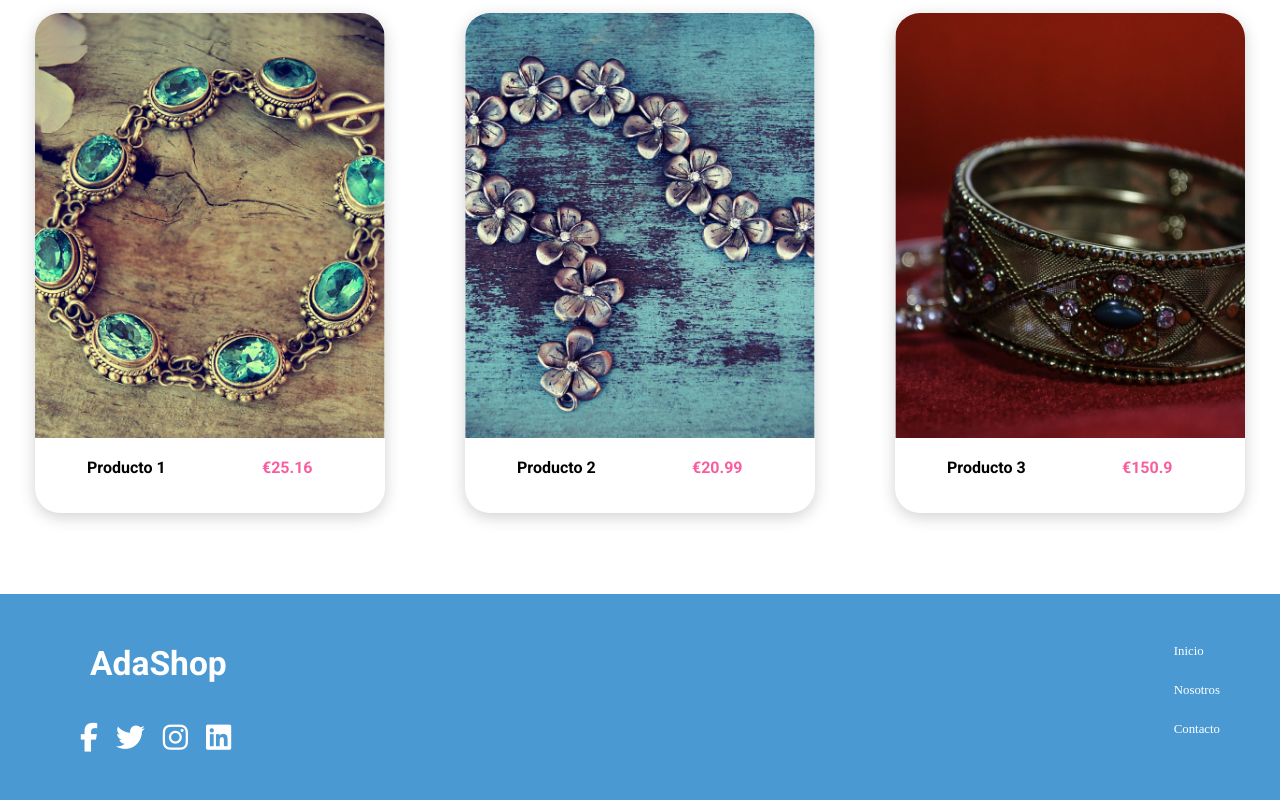
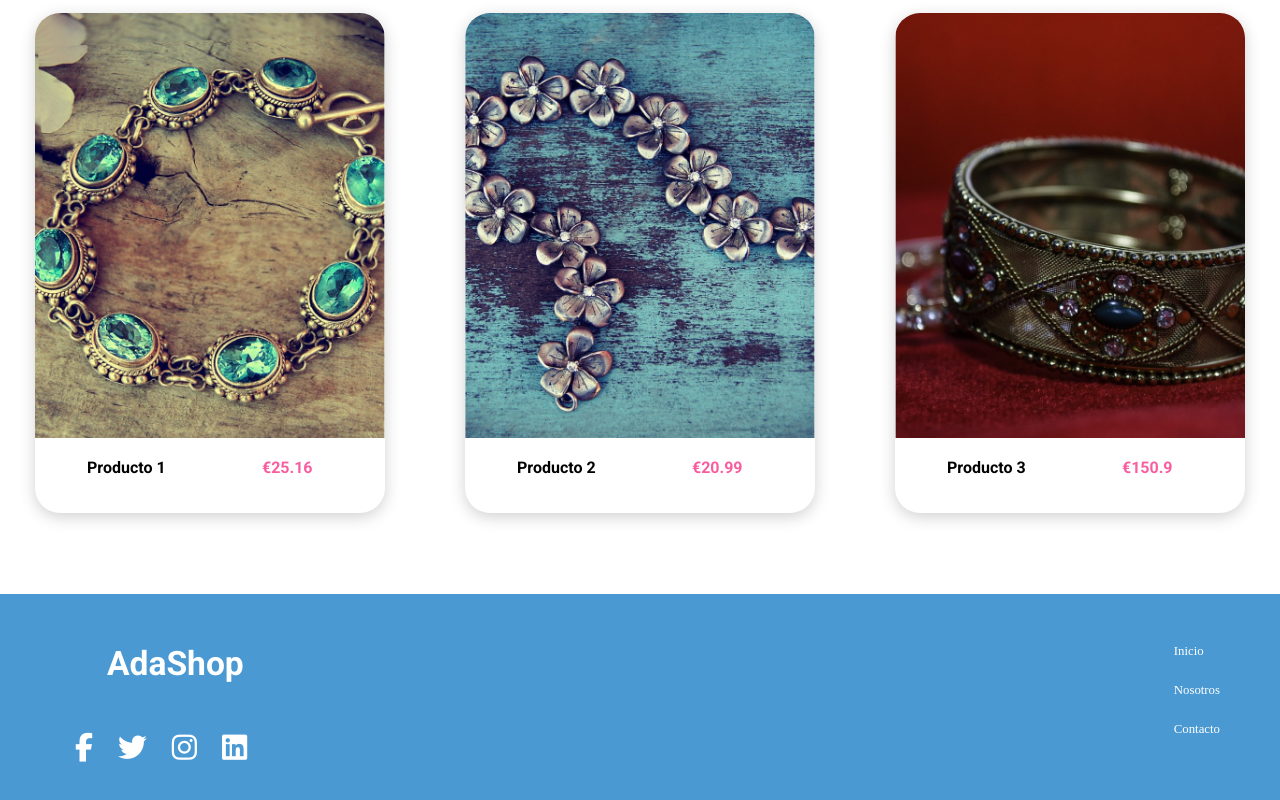
Before and after one commit to cusichia/project-promo-51-hack-module-1-team-2, a website built with Vite: page src/index.html in a window 1280 px wide. Shown: the part 2798-3598 px from the top of the page. Built offline with nearby package versions, Linux system fonts and the light colour scheme.

Commit message:
last changes footer

```diff
--- a/src/scss/layout/_footer.scss
+++ b/src/scss/layout/_footer.scss
@@ -24,7 +24,7 @@
         @media (min-width: 768px) {
             flex-direction: column;
             align-items: flex-start;
-            gap: 40px;
+            gap: 50px;
             width: auto;
             padding-left: 40px;
         }
@@ -38,7 +38,7 @@
         padding-left: 25px;
 
         @media (min-width: 768px) {
-            padding-left: 40px;
+            padding-left: 57px;
 
         }
     }
@@ -48,10 +48,11 @@
         display: flex;
         flex-direction: row;
         gap: 12px;
+        padding-right: 15px;
 
         @media (min-width: 768px) {
-            padding-left: 30px;
-            gap: 18px;
+            padding-left: 25px;
+            gap: 25px;
         }
     }
 
```
